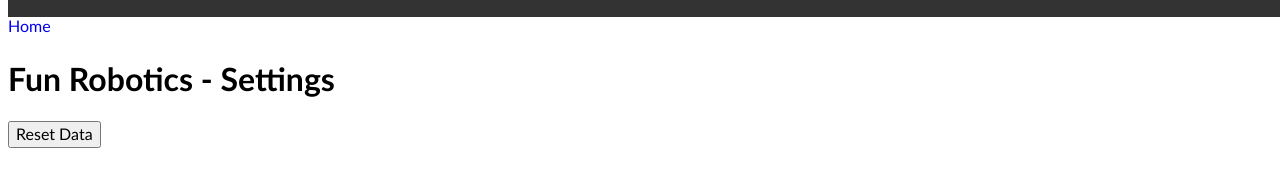
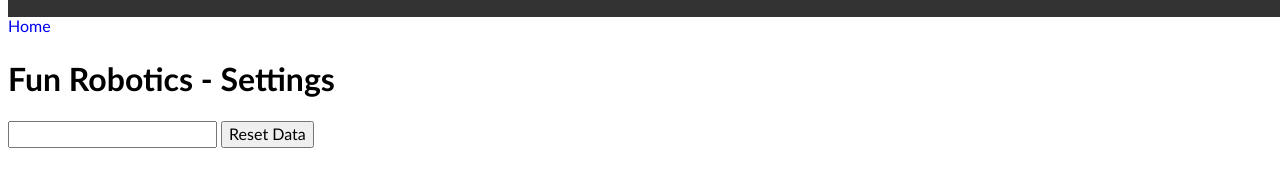
Before and after one commit to fadilf/funRobotics, a plain HTML site: page reset.html in a window 1280 px wide. Drawn offline with Linux system fonts and the light colour scheme.

Commit message:
Fixed reset button

```diff
--- a/reset.html
+++ b/reset.html
@@ -34,6 +34,7 @@
             </div>
             <div data-role="content" role="main">
                 <form action="#" id="movef">
+                    <input id="iptxt" type="text" />
                     <button type="submit">Reset Data</button>
                 </form>
                 <iframe id="resetf">/<iframe>
```
